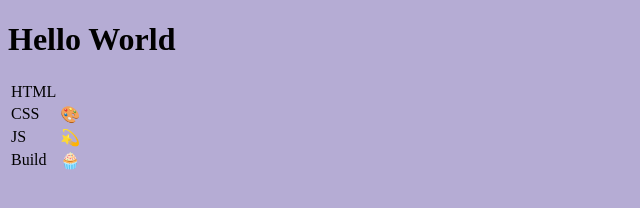
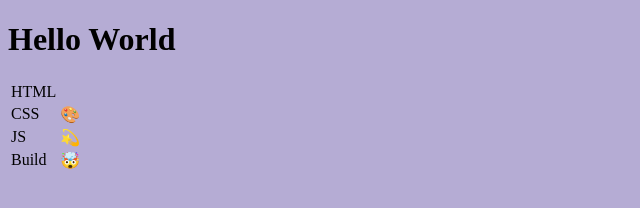
Before and after one commit to code-dot-org/cicd-pipeline-demo, a plain HTML site: page src/index.html in a window 1280 px wide. Shown: the full height of the page, 0-640 px from the left. Drawn offline with Linux system fonts and the light colour scheme.

Commit message:
edit index.html

```diff
--- a/src/index.html
+++ b/src/index.html
@@ -25,7 +25,7 @@
         </tr>
         <tr id="build">
           <td>Build</td>
-          <td class="status">🧁</td>
+          <td class="status">🤯</td>
         </tr>
       </tbody>
     </table>
```
